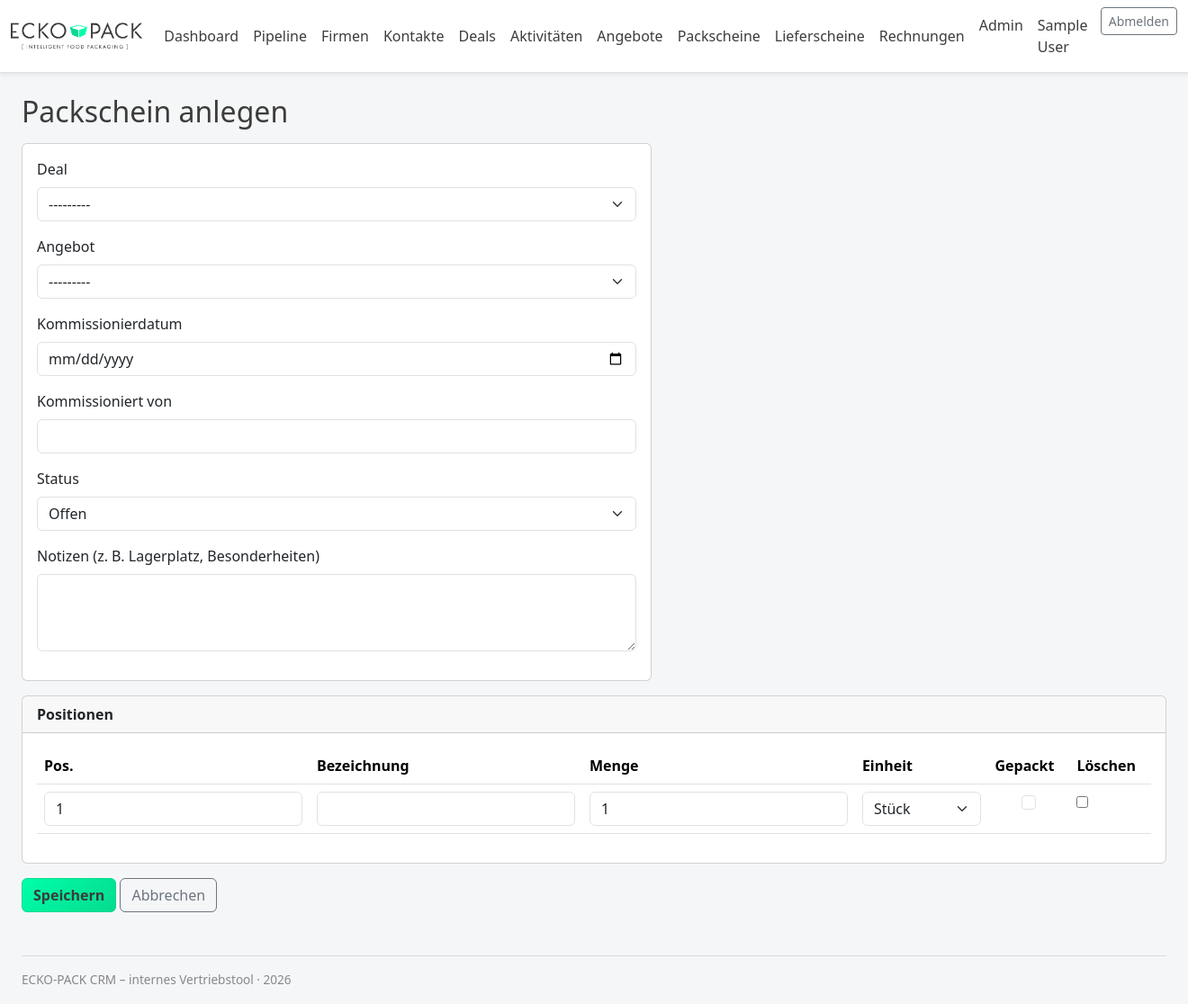
After one commit to eckopack/crm, a Django app: page /packscheine/neu/ in a window 1320 px wide. The commit adds this page. Shown: the whole page at 90% size. Run offline with Django 5.2, Linux system fonts and the light colour scheme; the visitor is signed in with stand-in values (Sample User, id 1); data that the repository does not hold is empty.

Commit message:
Packschein (internes Kommissionier-/Packdokument) hinzugefuegt

```diff
--- a/vertrieb/forms.py
+++ b/vertrieb/forms.py
@@ -3,7 +3,8 @@ from django.forms import inlineformset_factory
 
 from .models import (
     Aktivitaet, Angebot, AngebotPosition, Deal, Firma, Kontakt,
-    Lieferschein, LieferscheinPosition, Rechnung, RechnungPosition,
+    Packschein, PackscheinPosition, Lieferschein, LieferscheinPosition,
+    Rechnung, RechnungPosition,
 )
 
 
@@ -114,10 +115,10 @@ AngebotPositionFormSet = inlineformset_factory(
 )
 
 
-class LieferscheinForm(BootstrapFormMixin, forms.ModelForm):
+class PackscheinForm(BootstrapFormMixin, forms.ModelForm):
     class Meta:
-        model = Lieferschein
-        fields = ["deal", "angebot", "datum", "status", "notizen"]
+        model = Packschein
+        fields = ["deal", "angebot", "datum", "kommissionierer", "status", "notizen"]
         widgets = {
             "notizen": forms.Textarea(attrs={"rows": 3}),
             "datum": forms.DateInput(attrs={"type": "date"}),
@@ -127,6 +128,37 @@ class LieferscheinForm(BootstrapFormMixin, forms.ModelForm):
         super().__init__(*args, **kwargs)
         self._bootstrapify()
         self.fields["angebot"].required = False
+
+
+class PackscheinPositionForm(BootstrapFormMixin, forms.ModelForm):
+    class Meta:
+        model = PackscheinPosition
+        fields = ["position", "bezeichnung", "menge", "einheit", "gepackt"]
+
+    def __init__(self, *args, **kwargs):
+        super().__init__(*args, **kwargs)
+        self._bootstrapify()
+
+
+PackscheinPositionFormSet = inlineformset_factory(
+    Packschein, PackscheinPosition, form=PackscheinPositionForm, extra=1, can_delete=True
+)
+
+
+class LieferscheinForm(BootstrapFormMixin, forms.ModelForm):
+    class Meta:
+        model = Lieferschein
+        fields = ["deal", "angebot", "packschein", "datum", "status", "notizen"]
+        widgets = {
+            "notizen": forms.Textarea(attrs={"rows": 3}),
+            "datum": forms.DateInput(attrs={"type": "date"}),
+        }
+
+    def __init__(self, *args, **kwargs):
+        super().__init__(*args, **kwargs)
+        self._bootstrapify()
+        self.fields["angebot"].required = False
+        self.fields["packschein"].required = False
 
 
 class LieferscheinPositionForm(BootstrapFormMixin, forms.ModelForm):
--- a/vertrieb/templates/vertrieb/angebot_detail.html
+++ b/vertrieb/templates/vertrieb/angebot_detail.html
@@ -11,6 +11,7 @@
         <span class="badge text-bg-light border">{{ angebot.get_status_display }}</span>
     </div>
     <div class="d-print-none">
+        <a href="{% url 'vertrieb:packschein_create' %}?angebot={{ angebot.pk }}" class="btn btn-primary">Packschein erstellen</a>
         <a href="{% url 'vertrieb:lieferschein_create' %}?angebot={{ angebot.pk }}" class="btn btn-primary">Lieferschein erstellen</a>
         <a href="{% url 'vertrieb:rechnung_create' %}?angebot={{ angebot.pk }}" class="btn btn-primary">Rechnung erstellen</a>
         <a href="{% url 'vertrieb:angebot_pdf' angebot.pk %}" target="_blank" class="btn btn-outline-primary">PDF</a>
--- a/vertrieb/templates/vertrieb/base.html
+++ b/vertrieb/templates/vertrieb/base.html
@@ -71,6 +71,7 @@
                 <li class="nav-item"><a class="nav-link" href="{% url 'vertrieb:deal_list' %}">Deals</a></li>
                 <li class="nav-item"><a class="nav-link" href="{% url 'vertrieb:aktivitaet_list' %}">Aktivitäten</a></li>
                 <li class="nav-item"><a class="nav-link" href="{% url 'vertrieb:angebot_list' %}">Angebote</a></li>
+                <li class="nav-item"><a class="nav-link" href="{% url 'vertrieb:packschein_list' %}">Packscheine</a></li>
                 <li class="nav-item"><a class="nav-link" href="{% url 'vertrieb:lieferschein_list' %}">Lieferscheine</a></li>
                 <li class="nav-item"><a class="nav-link" href="{% url 'vertrieb:rechnung_list' %}">Rechnungen</a></li>
             </ul>
--- a/vertrieb/templates/vertrieb/lieferschein_detail.html
+++ b/vertrieb/templates/vertrieb/lieferschein_detail.html
@@ -8,6 +8,7 @@
             Deal: <a href="{{ lieferschein.deal.get_absolute_url }}">{{ lieferschein.deal.titel }}</a>
             · Firma: <a href="{{ lieferschein.deal.firma.get_absolute_url }}">{{ lieferschein.deal.firma.name }}</a>
             {% if lieferschein.angebot %}· Angebot: <a href="{{ lieferschein.angebot.get_absolute_url }}">{{ lieferschein.angebot.nummer }}</a>{% endif %}
+            {% if lieferschein.packschein %}· Packschein: <a href="{{ lieferschein.packschein.get_absolute_url }}">{{ lieferschein.packschein.nummer }}</a>{% endif %}
         </div>
         <span class="badge text-bg-light border">{{ lieferschein.get_status_display }}</span>
     </div>
--- a/vertrieb/templates/vertrieb/lieferschein_form.html
+++ b/vertrieb/templates/vertrieb/lieferschein_form.html
@@ -2,7 +2,9 @@
 {% block title %}Lieferschein {% if lieferschein %}bearbeiten{% else %}anlegen{% endif %}{% endblock %}
 {% block content %}
 <h2 class="mb-3">Lieferschein {% if lieferschein %}bearbeiten{% else %}anlegen{% endif %}</h2>
-{% if angebot_quelle %}
+{% if packschein_quelle %}
+<p class="text-muted">Positionen aus Packschein {{ packschein_quelle.nummer }} übernommen – bei Bedarf anpassen.</p>
+{% elif angebot_quelle %}
 <p class="text-muted">Positionen aus Angebot {{ angebot_quelle.nummer }} übernommen – bei Bedarf anpassen.</p>
 {% endif %}
 
--- /dev/null
+++ b/vertrieb/templates/vertrieb/packschein_form.html
@@ -0,0 +1,54 @@
+{% extends "vertrieb/base.html" %}
+{% block title %}Packschein {% if packschein %}bearbeiten{% else %}anlegen{% endif %}{% endblock %}
+{% block content %}
+<h2 class="mb-3">Packschein {% if packschein %}bearbeiten{% else %}anlegen{% endif %}</h2>
+{% if angebot_quelle %}
+<p class="text-muted">Positionen aus Angebot {{ angebot_quelle.nummer }} übernommen – bei Bedarf anpassen.</p>
+{% endif %}
+
+<form method="post">
+    {% csrf_token %}
+    <div class="card mb-3" style="max-width: 700px;">
+        <div class="card-body">
+            {% include "vertrieb/_form_fields.html" %}
+        </div>
+    </div>
+
+    <div class="card mb-3">
+        <div class="card-header fw-semibold">Positionen</div>
+        <div class="card-body">
+            {{ formset.management_form }}
+            {% if formset.non_form_errors %}
+                <div class="alert alert-danger">{{ formset.non_form_errors }}</div>
+            {% endif %}
+            <table class="table" id="positionen-tabelle">
+                <thead>
+                <tr>
+                    <th>Pos.</th><th>Bezeichnung</th><th>Menge</th><th>Einheit</th><th>Gepackt</th>
+                    {% if formset.can_delete %}<th>Löschen</th>{% endif %}
+                </tr>
+                </thead>
+                <tbody>
+                {% for pform in formset %}
+                <tr>
+                    {% for hidden in pform.hidden_fields %}{{ hidden }}{% endfor %}
+                    <td>{{ pform.position }}</td>
+                    <td>{{ pform.bezeichnung }}</td>
+                    <td>{{ pform.menge }}</td>
+                    <td>{{ pform.einheit }}</td>
+                    <td class="text-center">{{ pform.gepackt }}</td>
+                    {% if formset.can_delete %}<td>{{ pform.DELETE }}</td>{% endif %}
+                </tr>
+                {% for field in pform %}{% for error in field.errors %}
+                <tr><td colspan="6" class="text-danger small">{{ field.label }}: {{ error }}</td></tr>
+                {% endfor %}{% endfor %}
+                {% endfor %}
+                </tbody>
+            </table>
+        </div>
+    </div>
+
+    <button type="submit" class="btn btn-primary">Speichern</button>
+    <a href="{% url 'vertrieb:packschein_list' %}" class="btn btn-outline-secondary">Abbrechen</a>
+</form>
+{% endblock %}
--- a/vertrieb/urls.py
+++ b/vertrieb/urls.py
@@ -41,6 +41,13 @@ urlpatterns = [
     path("angebote/<int:pk>/loeschen/", views.AngebotDeleteView.as_view(), name="angebot_delete"),
     path("angebote/<int:pk>/pdf/", views.angebot_pdf_download, name="angebot_pdf"),
 
+    path("packscheine/", views.PackscheinListView.as_view(), name="packschein_list"),
+    path("packscheine/neu/", views.packschein_erstellen, name="packschein_create"),
+    path("packscheine/<int:pk>/", views.PackscheinDetailView.as_view(), name="packschein_detail"),
+    path("packscheine/<int:pk>/bearbeiten/", views.packschein_bearbeiten, name="packschein_update"),
+    path("packscheine/<int:pk>/loeschen/", views.PackscheinDeleteView.as_view(), name="packschein_delete"),
+    path("packscheine/<int:pk>/pdf/", views.packschein_pdf_download, name="packschein_pdf"),
+
     path("lieferscheine/", views.LieferscheinListView.as_view(), name="lieferschein_list"),
     path("lieferscheine/neu/", views.lieferschein_erstellen, name="lieferschein_create"),
     path("lieferscheine/<int:pk>/", views.LieferscheinDetailView.as_view(), name="lieferschein_detail"),
--- a/vertrieb/views.py
+++ b/vertrieb/views.py
@@ -11,11 +11,12 @@ from django.views.generic import CreateView, DeleteView, DetailView, ListView, U
 from . import pdf
 from .forms import (
     AktivitaetForm, AngebotForm, AngebotPositionFormSet, DealForm, FirmaForm, KontaktForm,
+    PackscheinForm, PackscheinPositionFormSet,
     LieferscheinForm, LieferscheinPositionFormSet, RechnungForm, RechnungPositionFormSet,
 )
 from .models import (
     DEAL_PHASE_CHOICES, PHASE_STANDARD_WAHRSCHEINLICHKEIT,
-    Aktivitaet, Angebot, Deal, Firma, Kontakt, Lieferschein, Rechnung,
+    Aktivitaet, Angebot, Deal, Firma, Kontakt, Packschein, Lieferschein, Rechnung,
 )
 from django.forms import inlineformset_factory
 
@@ -358,6 +359,102 @@ def angebot_pdf_download(request, pk):
 
 
 # ---------------------------------------------------------------------------
+# Packschein (internes Kommissionier-/Packdokument fürs Lager)
+# ---------------------------------------------------------------------------
+
+class PackscheinListView(LoginRequiredMixin, ListView):
+    model = Packschein
+    template_name = "vertrieb/packschein_list.html"
+    context_object_name = "packscheine"
+    paginate_by = 25
+
+    def get_queryset(self):
+        return Packschein.objects.all().select_related("deal", "deal__firma")
+
+
+class PackscheinDetailView(LoginRequiredMixin, DetailView):
+    model = Packschein
+    template_name = "vertrieb/packschein_detail.html"
+    context_object_name = "packschein"
+
+
+@login_required
+def packschein_erstellen(request):
+    angebot_quelle = None
+    angebot_id = request.GET.get("angebot")
+    if angebot_id:
+        angebot_quelle = get_object_or_404(Angebot, pk=angebot_id)
+
+    if request.method == "POST":
+        form = PackscheinForm(request.POST)
+        if form.is_valid():
+            packschein = form.save()
+            formset = PackscheinPositionFormSet(request.POST, instance=packschein)
+            if formset.is_valid():
+                formset.save()
+                return redirect(packschein.get_absolute_url())
+        else:
+            formset = PackscheinPositionFormSet(request.POST)
+    else:
+        initial = {}
+        deal_id = request.GET.get("deal")
+        if angebot_quelle:
+            initial = {"deal": angebot_quelle.deal_id, "angebot": angebot_quelle.pk}
+        elif deal_id:
+            initial = {"deal": deal_id}
+        form = PackscheinForm(initial=initial)
+
+        if angebot_quelle and angebot_quelle.positionen.exists():
+            positionen_initial = [
+                {"position": p.position, "bezeichnung": p.bezeichnung, "menge": p.menge, "einheit": p.einheit}
+                for p in angebot_quelle.positionen.all()
+            ]
+            FormSetVorbefuellt = inlineformset_factory(
+                Packschein, Packschein.positionen.rel.related_model,
+                form=PackscheinPositionFormSet.form, extra=len(positionen_initial), can_delete=True,
+            )
+            formset = FormSetVorbefuellt(initial=positionen_initial)
+        else:
+            formset = PackscheinPositionFormSet()
+    return render(request, "vertrieb/packschein_form.html", {
+        "form": form, "formset": formset, "angebot_quelle": angebot_quelle,
+    })
+
+
+@login_required
+def packschein_bearbeiten(request, pk):
+    packschein = get_object_or_404(Packschein, pk=pk)
+    if request.method == "POST":
+        form = PackscheinForm(request.POST, instance=packschein)
+        formset = PackscheinPositionFormSet(request.POST, instance=packschein)
+        if form.is_valid() and formset.is_valid():
+            form.save()
+            formset.save()
+            return redirect(packschein.get_absolute_url())
+    else:
+        form = PackscheinForm(instance=packschein)
+        formset = PackscheinPositionFormSet(instance=packschein)
+    return render(request, "vertrieb/packschein_form.html", {
+        "form": form, "formset": formset, "packschein": packschein,
+    })
+
+
+class PackscheinDeleteView(LoginRequiredMixin, DeleteView):
+    model = Packschein
+    template_name = "vertrieb/confirm_delete.html"
+    success_url = reverse_lazy("vertrieb:packschein_list")
+
+
+@login_required
+def packschein_pdf_download(request, pk):
+    packschein = get_object_or_404(Packschein, pk=pk)
+    pdf_bytes = pdf.packschein_pdf_erzeugen(packschein)
+    response = HttpResponse(pdf_bytes, content_type="application/pdf")
+    response["Content-Disposition"] = f'inline; filename="{packschein.nummer}.pdf"'
+    return response
+
+
+# ---------------------------------------------------------------------------
 # Lieferschein
 # ---------------------------------------------------------------------------
 
@@ -384,6 +481,11 @@ def lieferschein_erstellen(request):
     if angebot_id:
         angebot_quelle = get_object_or_404(Angebot, pk=angebot_id)
 
+    packschein_quelle = None
+    packschein_id = request.GET.get("packschein")
+    if packschein_id:
+        packschein_quelle = get_object_or_404(Packschein, pk=packschein_id)
+
     if request.method == "POST":
         form = LieferscheinForm(request.POST)
         if form.is_valid():
@@ -397,16 +499,25 @@ def lieferschein_erstellen(request):
     else:
         initial = {}
         deal_id = request.GET.get("deal")
-        if angebot_quelle:
+        quelle_positionen = None
+        if packschein_quelle:
+            initial = {
+                "deal": packschein_quelle.deal_id,
+                "angebot": packschein_quelle.angebot_id,
+                "packschein": packschein_quelle.pk,
+            }
+            quelle_positionen = packschein_quelle.positionen.all()
+        elif angebot_quelle:
             initial = {"deal": angebot_quelle.deal_id, "angebot": angebot_quelle.pk}
+            quelle_positionen = angebot_quelle.positionen.all()
         elif deal_id:
             initial = {"deal": deal_id}
         form = LieferscheinForm(initial=initial)
 
-        if angebot_quelle and angebot_quelle.positionen.exists():
+        if quelle_positionen is not None and quelle_positionen.exists():
             positionen_initial = [
                 {"position": p.position, "bezeichnung": p.bezeichnung, "menge": p.menge, "einheit": p.einheit}
-                for p in angebot_quelle.positionen.all()
+                for p in quelle_positionen
             ]
             FormSetVorbefuellt = inlineformset_factory(
                 Lieferschein, Lieferschein.positionen.rel.related_model,
@@ -416,7 +527,8 @@ def lieferschein_erstellen(request):
         else:
             formset = LieferscheinPositionFormSet()
     return render(request, "vertrieb/lieferschein_form.html", {
-        "form": form, "formset": formset, "angebot_quelle": angebot_quelle,
+        "form": form, "formset": formset,
+        "angebot_quelle": angebot_quelle, "packschein_quelle": packschein_quelle,
     })
 
 
```
Also changed, not shown: vertrieb/models.py (+90 -15 lines), vertrieb/pdf.py (+116 -0 lines), vertrieb/templates/vertrieb/packschein_detail.html (added, +66 -0 lines), vertrieb/templates/vertrieb/packschein_list.html (added, +31 -0 lines), vertrieb/migrations/0004_packschein_lieferschein_packschein_and_more.py (added).
